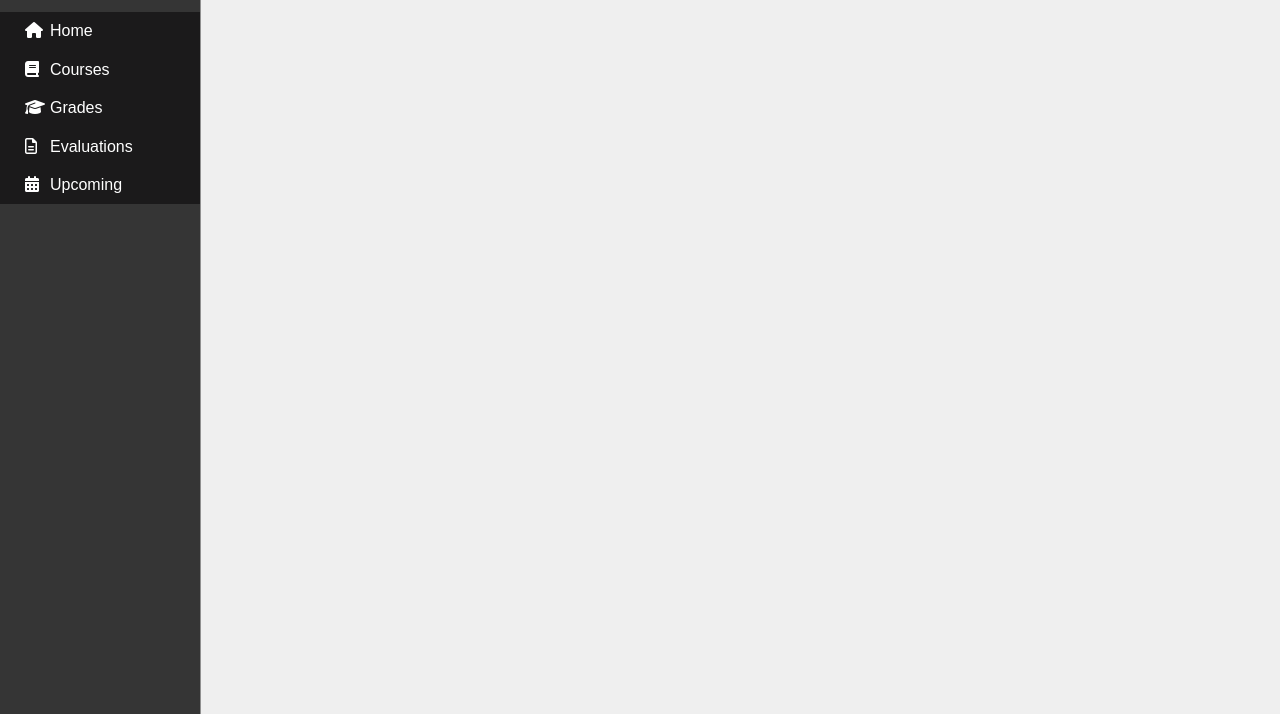
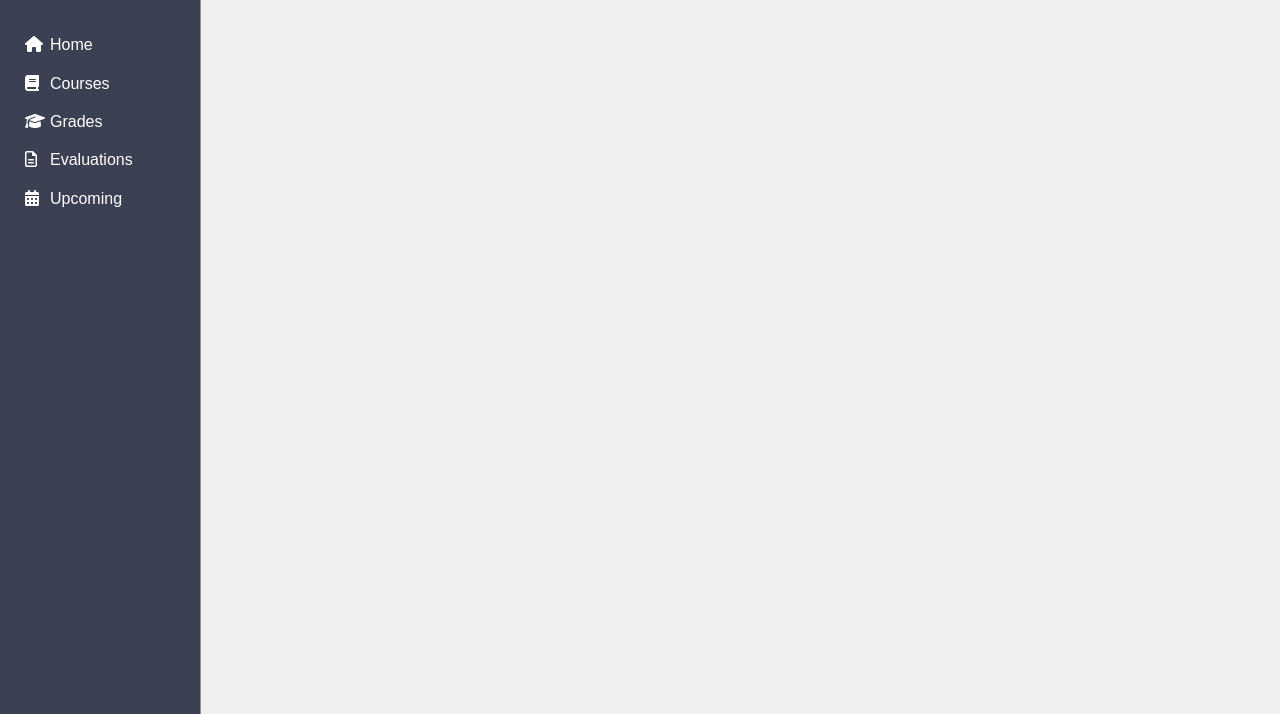
Before and after one commit to whoisaplex/koalaLMS, a plain HTML site: page html/Student/Index.html in a window 1280 px wide. Shown: the part 86-800 px from the top of the page. Drawn offline with nearby package versions, Linux system fonts and the light colour scheme.

Commit message:
fix nav background color

```diff
--- a/css/style.css
+++ b/css/style.css
@@ -5,7 +5,7 @@ body{
   font-family: sans-serif;
 }
 .student-navbar {
-  background-color: #353535;
+  background-color: #3b4052;
   width: 200px;
   min-width: 200px;
   height: 100%;
@@ -58,11 +58,18 @@ margin: 0;
  .nav-user-block p {
   color:white;
  }
+ .nav-menu {
+  margin-top: 35px;
+ }
  .nav-menu p {
   color: white;
   padding: 10px 0px 10px 25px;
   margin: 0px;
-  background: #1b1a1b;
+  background-color: #3b4052;
+ }
+ .nav-menu p:hover {
+  background-color: #32374a;
+
  }
 .student-navbar p i {
   width: 25px;
```
